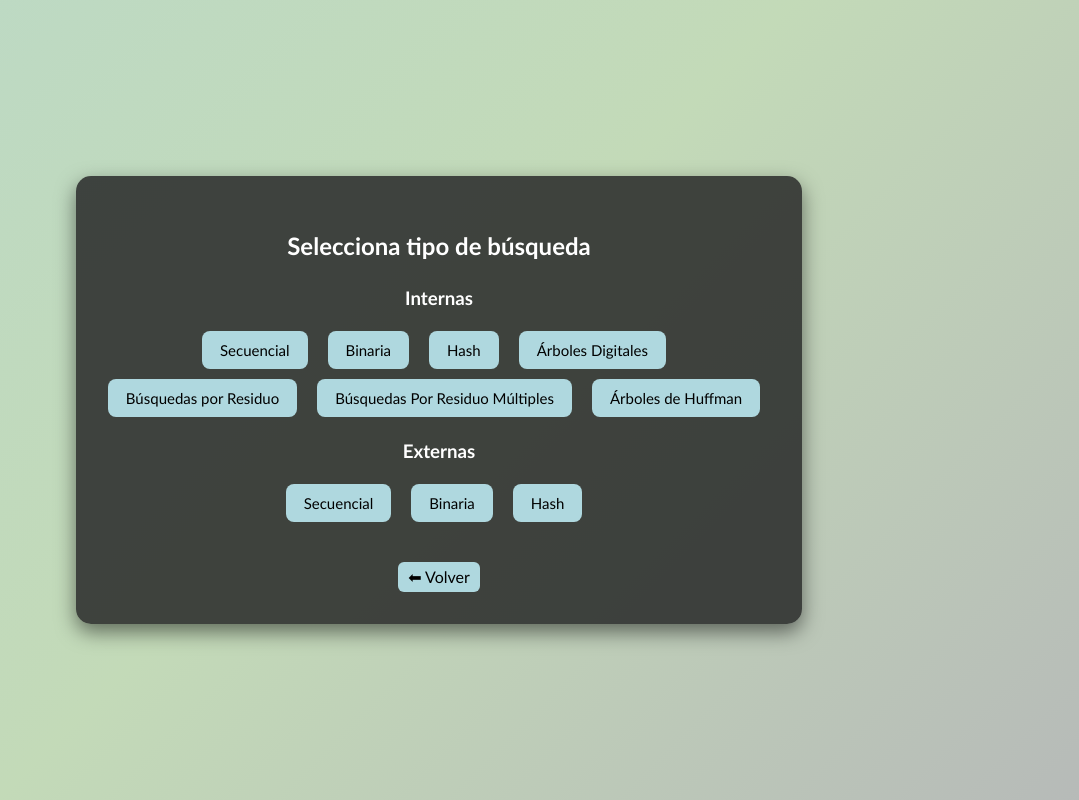
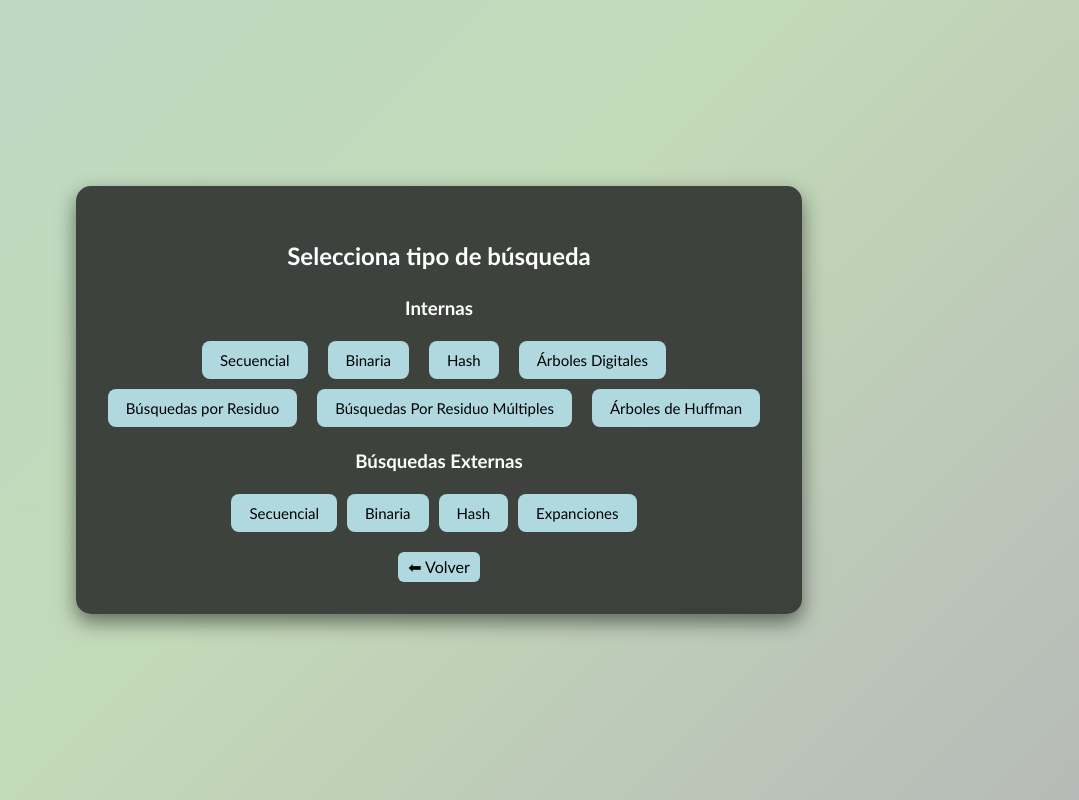
Before and after one commit to xsarias/CC2, a React (Vite) app in the folder APP/Frontend/: page / in a window 1280 px wide. Both pictures are taken after a click on the button "Búsquedas". Shown: the whole page, without its empty margins (201-1280 px from the left). Built offline with nearby package versions, Linux system fonts and the light colour scheme.

Commit message:
resolver fusión de rama

```diff
--- a/APP/Frontend/src/App.css
+++ b/APP/Frontend/src/App.css
@@ -119,7 +119,8 @@ body {
   padding: 2rem;                         /* espacio interno */
   margin: 2rem;                          /* margen externo */
   box-shadow: 0 8px 20px rgba(0, 0, 0, 0.5); /* sombra elegante */
-  max-width: 7000px;                     /* ancho máximo */
+  max-width: 7000px;
+  color: white;                   /* ancho máximo */
 }
 
 .volver{
--- a/APP/Frontend/src/App.jsx
+++ b/APP/Frontend/src/App.jsx
@@ -15,6 +15,7 @@ import "./internas/PorResiduo";
 import "./internas/Huffman";
 import SecuencialEx from "./externas/SecuencialEx";
 import BinariaEx from "./externas/BinariaEx";
+import HashExpansiones from "./externas/HashExpansiones"
 
 function App() {
   const [message, setMessage] = useState("Cargando...");
@@ -56,6 +57,7 @@ function App() {
 
       {tab == "SecuencialEx" && <SecuencialEx onBack={() => setTab("busqueda")} />}
       {tab == "BinariaEx" && <BinariaEx onBack={() => setTab("busqueda")} />}
+      {tab == "HashExpansiones" && <HashExpansiones onBack={() => setTab("busqueda")} />}
 
 
       {/* Grafos */}
--- a/APP/Frontend/src/Busqueda.jsx
+++ b/APP/Frontend/src/Busqueda.jsx
@@ -33,18 +33,14 @@ function Busqueda({ onSelect }) {
         </div>
       </div>
 
-      <div style={{ marginBottom: "20px" }}>
-        <h3>Externas</h3>
-        <div style={{ display: "flex", gap: "10px", justifyContent: "center" }}>
-          <button onClick={() => onSelect("SecuencialEx")} className="botones">
-            Secuencial
-          </button>
-          <button onClick={() => onSelect("BinariaEx")} className="botones">
-            Binaria
-          </button>
-          <button onClick={() => onSelect("HashEx")} className="botones">
-            Hash
-          </button>
+      {/* EXTERNAS */}
+      <div className="panel">
+        <h3>Búsquedas Externas</h3>
+        <div className="grupo-botones">
+          <button onClick={() => onSelect("SecuencialEx")} className="botones">Secuencial</button>
+          <button onClick={() => onSelect("BinariaEx")} className="botones">Binaria</button>
+          <button onClick={() => onSelect("HashEx")} className="botones">Hash</button>
+          <button onClick={() => onSelect("HashExpansiones")} className="botones">Expanciones</button>
         </div>
       </div>
 
--- a/APP/Frontend/src/internas/ArbolesDigitales.css
+++ b/APP/Frontend/src/internas/ArbolesDigitales.css
@@ -13,6 +13,9 @@
   display: flex;
   flex-direction: column;
   gap: 10px;
+  align-items: center;
+  color: white;
+
 }
 
 .sidebar input {
--- a/APP/Frontend/src/internas/IngresarDatos.css
+++ b/APP/Frontend/src/internas/IngresarDatos.css
@@ -536,3 +536,30 @@ select:disabled {
   transition: background-color 0.4s ease, transform 0.4s ease;
   transform: scale(1.1);
 }
+
+.tabla-cubetas {
+  border-collapse: collapse;
+  margin: 15px auto;
+  min-width: 350px;
+  text-align: center;
+}
+.tabla-cubetas th,
+.tabla-cubetas td {
+  border: 1px solid #777;
+  padding: 8px;
+  width: 50px;
+  height: 35px;
+}
+.tabla-cubetas td.ocupado {
+  background-color: #48c774;
+  color: white;
+  font-weight: bold;
+}
+.tabla-cubetas td.libre {
+  background-color: #f0f0f0;
+  color: #444;
+}
+.estado-cubetas {
+  margin-top: 10px;
+  text-align: center;
+}
```
Also changed, not shown: APP/Frontend/src/externas/externas.css (+28 -1 lines), 1 other file (tests, documents, lock files or other folders).
